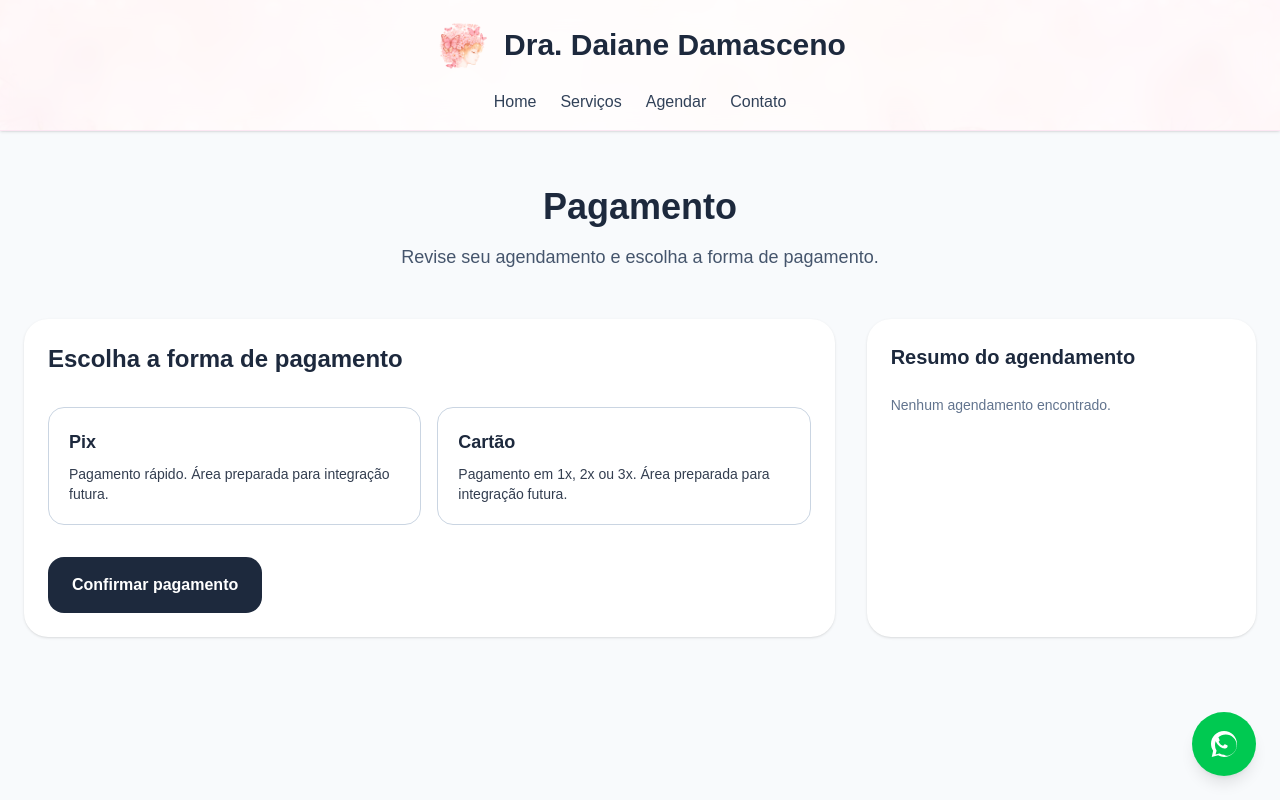
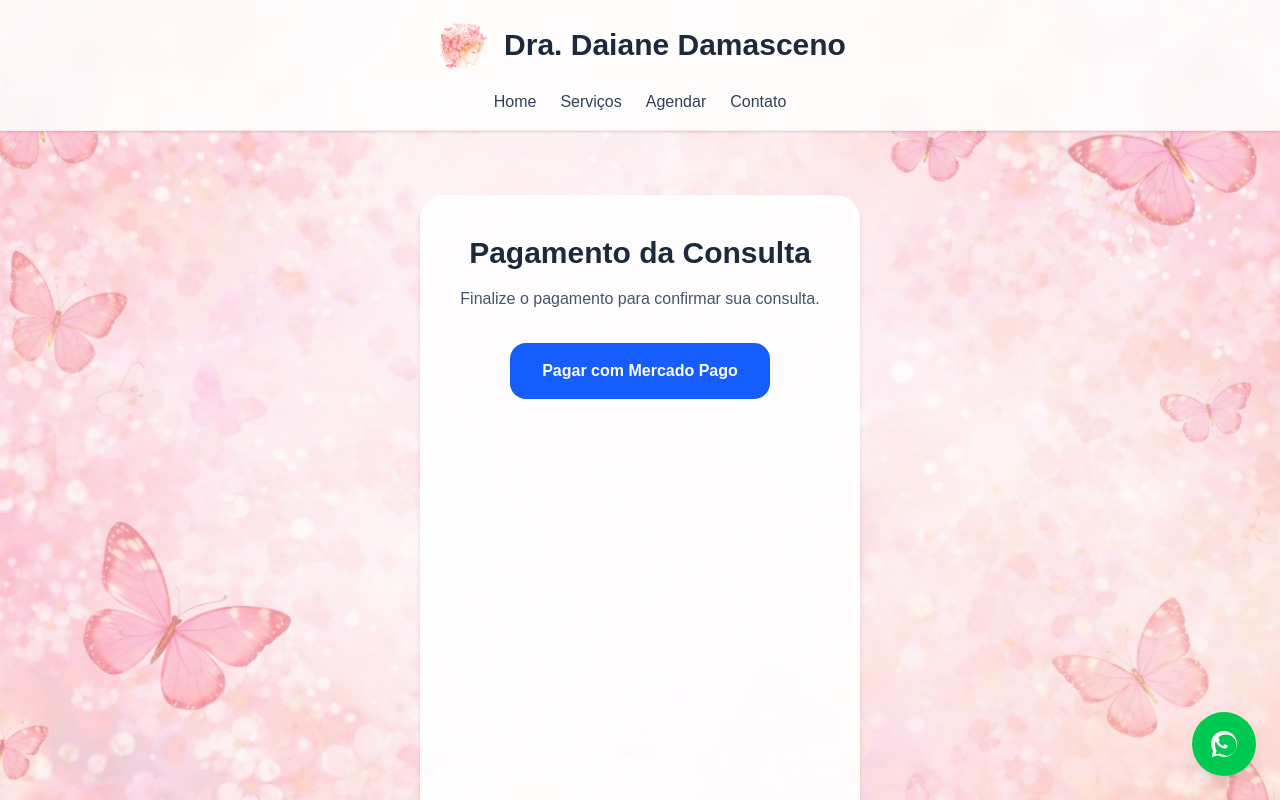
Before and after one commit to dionathandm25-create/psicologia-daiane, a Next.js app: page /pagamento in a window 1280 px wide. Shown: the top 800 px of the page. Built offline with nearby package versions, Linux system fonts and the light colour scheme.

Commit message:
integracao mercado pago

```diff
--- /dev/null
+++ b/src/app/api/pagamento/route.ts
@@ -0,0 +1,37 @@
+import { NextResponse } from "next/server";
+
+export async function POST(req: Request) {
+  const { servico } = await req.json();
+
+  const accessToken = process.env.MP_ACCESS_TOKEN;
+
+  const response = await fetch("https://api.mercadopago.com/checkout/preferences", {
+    method: "POST",
+    headers: {
+      "Content-Type": "application/json",
+      Authorization: `Bearer ${accessToken}`,
+    },
+    body: JSON.stringify({
+      items: [
+        {
+          title: servico,
+          quantity: 1,
+          currency_id: "BRL",
+          unit_price: 280,
+        },
+      ],
+      back_urls: {
+        success: "https://psicologia-daiane.vercel.app/confirmacao",
+        failure: "https://psicologia-daiane.vercel.app/agendar",
+        pending: "https://psicologia-daiane.vercel.app/agendar",
+      },
+      auto_return: "approved",
+    }),
+  });
+
+  const data = await response.json();
+
+  return NextResponse.json({
+    init_point: data.init_point,
+  });
+}
--- a/src/app/pagamento/page.tsx
+++ b/src/app/pagamento/page.tsx
@@ -1,212 +1,47 @@
 "use client";
 
-import { useEffect, useState } from "react";
-
-type Agendamento = {
-  servico: string;
-  data: string;
-  diaSemana: string;
-  horario: string;
-  nome: string;
-  cpf: string;
-  telefone: string;
-};
+import { useState } from "react";
 
 export default function PagamentoPage() {
-  const [agendamento, setAgendamento] = useState<Agendamento | null>(null);
-  const [formaPagamento, setFormaPagamento] = useState("");
-  const [parcelamento, setParcelamento] = useState("1x");
-  const [mensagem, setMensagem] = useState("");
+  const [loading, setLoading] = useState(false);
 
-  useEffect(() => {
-    const dados = localStorage.getItem("agendamento_daiane");
+  async function pagar() {
+    setLoading(true);
 
-    if (dados) {
-      setAgendamento(JSON.parse(dados));
-    }
-  }, []);
+    const res = await fetch("/api/pagamento", {
+      method: "POST",
+      headers: {
+        "Content-Type": "application/json",
+      },
+      body: JSON.stringify({ servico: "Consulta psicológica" }),
+    });
 
-  function confirmarPagamento() {
-    if (!agendamento) {
-      setMensagem("Nenhum agendamento encontrado.");
-      return;
-    }
+    const data = await res.json();
 
-    if (!formaPagamento) {
-      setMensagem("Selecione uma forma de pagamento.");
-      return;
-    }
-
-    const pagamentoFinal = {
-      ...agendamento,
-      formaPagamento,
-      parcelamento: formaPagamento === "cartao" ? parcelamento : "1x",
-      statusPagamento: "confirmado",
-    };
-
-    localStorage.setItem("pagamento_daiane", JSON.stringify(pagamentoFinal));
-    setMensagem("Pagamento confirmado com sucesso.");
-    window.location.href = "/confirmacao";
+    window.location.href = data.init_point;
   }
 
   return (
-    <div className="min-h-screen bg-slate-50">
-      <section className="mx-auto max-w-7xl px-6 py-14">
-        <div className="mx-auto max-w-3xl text-center">
-          <h1 className="text-4xl font-bold text-slate-800">Pagamento</h1>
-          <p className="mt-4 text-lg text-slate-600">
-            Revise seu agendamento e escolha a forma de pagamento.
-          </p>
-        </div>
+    <div className="min-h-screen bg-transparent px-6 py-16 flex justify-center">
+      <div className="max-w-xl rounded-3xl bg-white/90 p-10 shadow-md text-center">
 
-        <div className="mt-12 grid gap-8 lg:grid-cols-3">
-          <div className="lg:col-span-2 rounded-3xl bg-white p-6 shadow-sm">
-            <h2 className="text-2xl font-bold text-slate-800">
-              Escolha a forma de pagamento
-            </h2>
+        <h1 className="text-3xl font-bold text-slate-800">
+          Pagamento da Consulta
+        </h1>
 
-            <div className="mt-8 grid gap-4 md:grid-cols-2">
-              <button
-                type="button"
-                onClick={() => {
-                  setFormaPagamento("pix");
-                  setMensagem("");
-                }}
-                className={`rounded-2xl border p-5 text-left transition ${
-                  formaPagamento === "pix"
-                    ? "border-slate-800 bg-slate-800 text-white"
-                    : "border-slate-300 bg-white text-slate-800"
-                }`}
-              >
-                <p className="text-lg font-bold">Pix</p>
-                <p className="mt-2 text-sm opacity-90">
-                  Pagamento rápido. Área preparada para integração futura.
-                </p>
-              </button>
+        <p className="mt-4 text-slate-600">
+          Finalize o pagamento para confirmar sua consulta.
+        </p>
 
-              <button
-                type="button"
-                onClick={() => {
-                  setFormaPagamento("cartao");
-                  setMensagem("");
-                }}
-                className={`rounded-2xl border p-5 text-left transition ${
-                  formaPagamento === "cartao"
-                    ? "border-slate-800 bg-slate-800 text-white"
-                    : "border-slate-300 bg-white text-slate-800"
-                }`}
-              >
-                <p className="text-lg font-bold">Cartão</p>
-                <p className="mt-2 text-sm opacity-90">
-                  Pagamento em 1x, 2x ou 3x. Área preparada para integração futura.
-                </p>
-              </button>
-            </div>
+        <button
+          onClick={pagar}
+          disabled={loading}
+          className="mt-8 rounded-2xl bg-blue-600 px-8 py-4 text-white font-semibold hover:bg-blue-700"
+        >
+          {loading ? "Redirecionando..." : "Pagar com Mercado Pago"}
+        </button>
 
-            {formaPagamento === "pix" && (
-              <div className="mt-6 rounded-2xl bg-slate-100 p-5">
-                <h3 className="text-lg font-semibold text-slate-800">
-                  Pagamento via Pix
-                </h3>
-                <p className="mt-2 text-sm text-slate-600">
-                  Esta área está preparada para futura integração com Mercado Pago.
-                </p>
-                <div className="mt-4 rounded-xl border border-dashed border-slate-300 bg-white p-4 text-sm text-slate-500">
-                  Chave Pix / QR Code entrarão aqui futuramente.
-                </div>
-              </div>
-            )}
-
-            {formaPagamento === "cartao" && (
-              <div className="mt-6 rounded-2xl bg-slate-100 p-5">
-                <h3 className="text-lg font-semibold text-slate-800">
-                  Pagamento via Cartão
-                </h3>
-                <p className="mt-2 text-sm text-slate-600">
-                  Escolha o parcelamento para a simulação.
-                </p>
-
-                <select
-                  value={parcelamento}
-                  onChange={(e) => setParcelamento(e.target.value)}
-                  className="mt-4 w-full rounded-2xl border border-slate-300 px-4 py-4 text-slate-800"
-                >
-                  <option value="1x">1x</option>
-                  <option value="2x">2x</option>
-                  <option value="3x">3x</option>
-                </select>
-
-                <div className="mt-4 rounded-xl border border-dashed border-slate-300 bg-white p-4 text-sm text-slate-500">
-                  Campos do cartão e integração real entrarão aqui futuramente.
-                </div>
-              </div>
-            )}
-
-            {mensagem && (
-              <div className="mt-6 rounded-2xl bg-slate-100 px-4 py-3 text-sm text-slate-700">
-                {mensagem}
-              </div>
-            )}
-
-            <div className="mt-8">
-              <button
-                type="button"
-                onClick={confirmarPagamento}
-                className="rounded-2xl bg-slate-800 px-6 py-4 font-semibold text-white hover:bg-slate-700"
-              >
-                Confirmar pagamento
-              </button>
-            </div>
-          </div>
-
-          <div className="rounded-3xl bg-white p-6 shadow-sm">
-            <h2 className="text-xl font-bold text-slate-800">Resumo do agendamento</h2>
-
-            {agendamento ? (
-              <div className="mt-6 space-y-4 text-sm text-slate-600">
-                <div>
-                  <p className="font-semibold text-slate-800">Serviço</p>
-                  <p>{agendamento.servico}</p>
-                </div>
-
-                <div>
-                  <p className="font-semibold text-slate-800">Data</p>
-                  <p>{agendamento.data}</p>
-                </div>
-
-                <div>
-                  <p className="font-semibold text-slate-800">Dia da semana</p>
-                  <p>{agendamento.diaSemana}</p>
-                </div>
-
-                <div>
-                  <p className="font-semibold text-slate-800">Horário</p>
-                  <p>{agendamento.horario}</p>
-                </div>
-
-                <div>
-                  <p className="font-semibold text-slate-800">Paciente</p>
-                  <p>{agendamento.nome}</p>
-                </div>
-
-                <div>
-                  <p className="font-semibold text-slate-800">CPF</p>
-                  <p>{agendamento.cpf}</p>
-                </div>
-
-                <div>
-                  <p className="font-semibold text-slate-800">Telefone</p>
-                  <p>{agendamento.telefone || "Não informado"}</p>
-                </div>
-              </div>
-            ) : (
-              <p className="mt-6 text-sm text-slate-500">
-                Nenhum agendamento encontrado.
-              </p>
-            )}
-          </div>
-        </div>
-      </section>
+      </div>
     </div>
   );
 }
```
